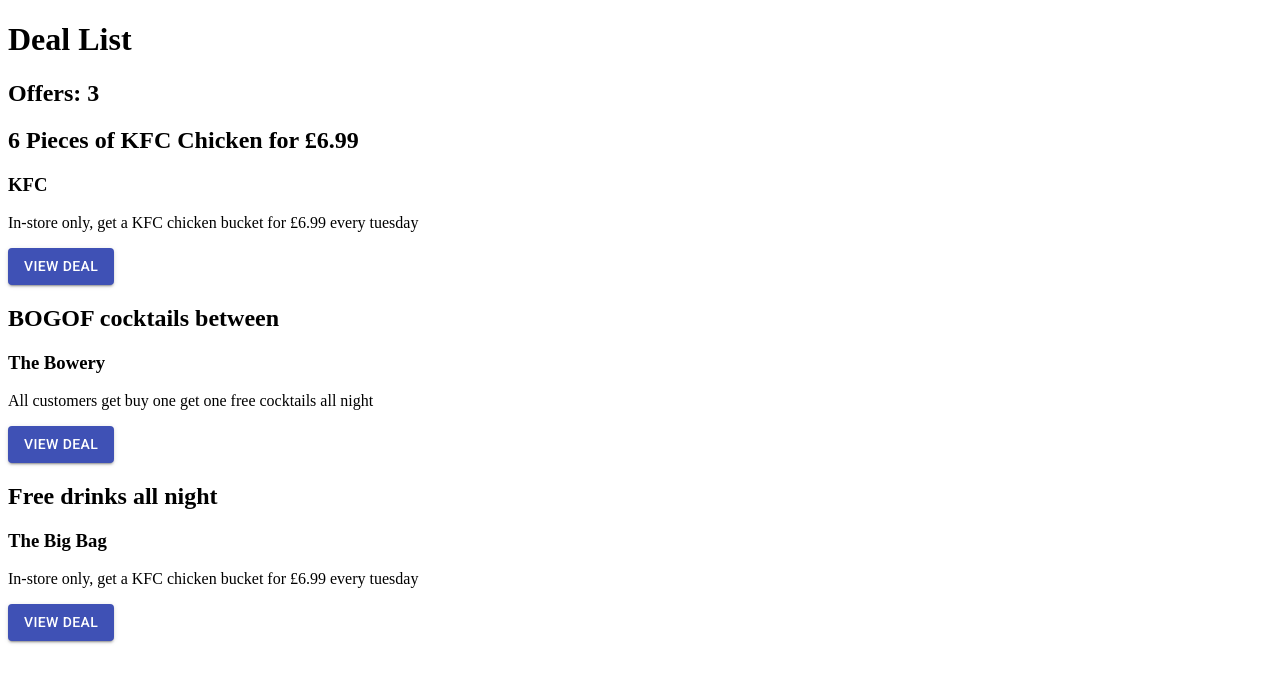
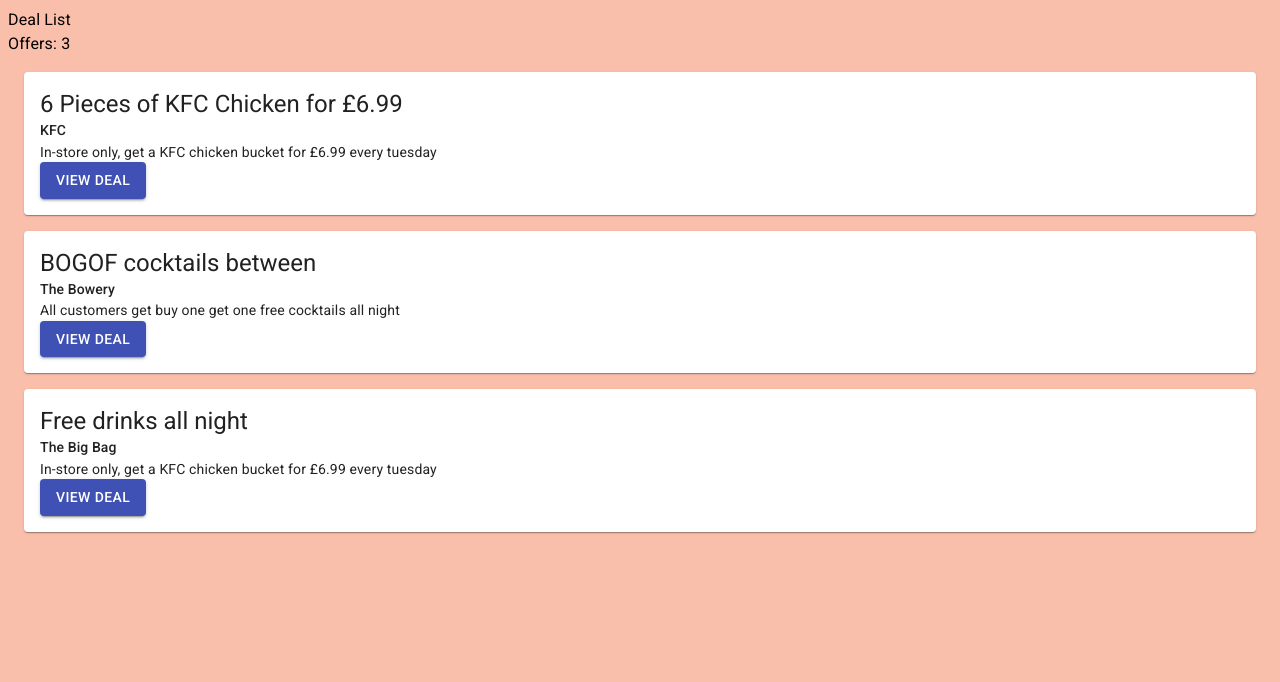
Before and after one commit to rsmarsh/mealdeal, a React (Create React App) app: page / in a window 1280 px wide. Shown: the top 682 px of the page. Built offline with nearby package versions, Linux system fonts and the light colour scheme.

Commit message:
added Paper components and general non-white styling

```diff
--- /dev/null
+++ b/src/components/App.css
@@ -0,0 +1,3 @@
+body {
+    background-color: #fabfab;
+}
--- a/src/components/App.js
+++ b/src/components/App.js
@@ -1,6 +1,8 @@
 import React from 'react';
 
 import DealList from './DealList';
+
+import './App.css';
 
 const App = () => {
     return (
--- a/src/components/DealList.js
+++ b/src/components/DealList.js
@@ -2,6 +2,8 @@
 
 import { connect } from 'react-redux';
 import { fetchDeals } from '../actions';
+
+import Typography from '@material-ui/core/Typography';
 
 import MiniDeal from './MiniDeal';
 
@@ -30,8 +32,8 @@
     render() {
         return (
             <div>
-                <h1>Deal List</h1>
-                <h2>Offers: {this.props.deals.length}</h2>
+                <Typography>Deal List</Typography>
+                <Typography>Offers: {this.props.deals.length}</Typography>
 
                 {this.renderList()}
             </div>
--- /dev/null
+++ b/src/components/MiniDeal.css
@@ -0,0 +1,8 @@
+.deal-wrapper {
+    margin: 1rem;
+    padding: 1rem;
+}
+
+button.view-deal {
+    display: block;
+}
--- a/src/components/MiniDeal.js
+++ b/src/components/MiniDeal.js
@@ -1,18 +1,20 @@
 import React from 'react';
 
-import Button from '@material-ui/core/Button';
+import {Typography, Paper, Button}  from '@material-ui/core';
+
+import './MiniDeal.css';
 
 const MiniDeal = (props) => {
     return (
-        <div>
-            <h2>{props.title}</h2>
-            <h3>{props.venue}</h3>
-            <p>{props.description}</p>
-            <Button variant="contained" color="primary">
+        <Paper elevation={1} className="deal-wrapper">
+            <Typography variant="h5">{props.title}</Typography>
+            <Typography variant="subtitle2">{props.venue}</Typography>
+            <Typography variant="body2">{props.description}</Typography>
+            <Button className="view-deal" variant="contained" color="primary">
                 View Deal
             </Button>
 
-        </div>
+        </Paper>
     )
 };
 
```
